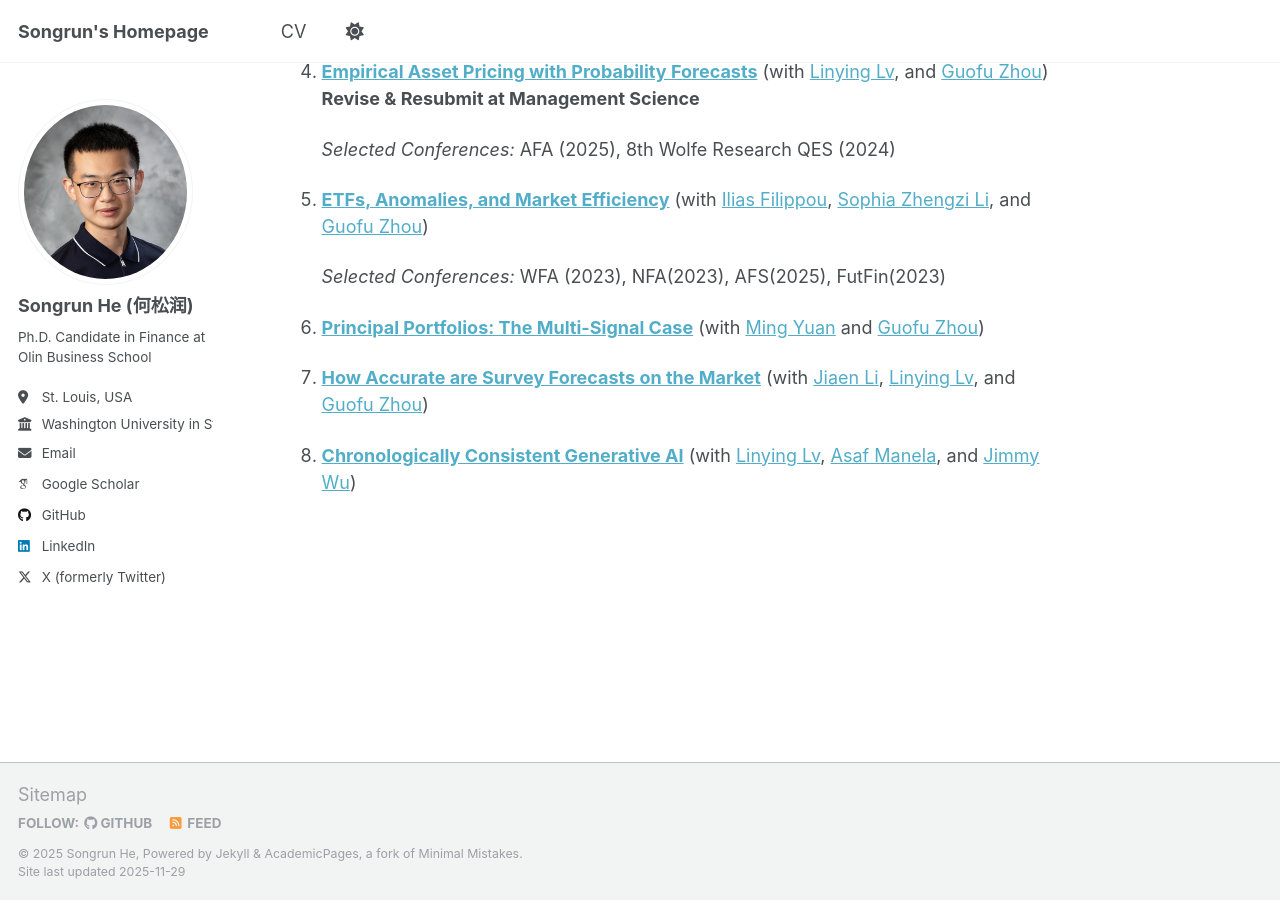
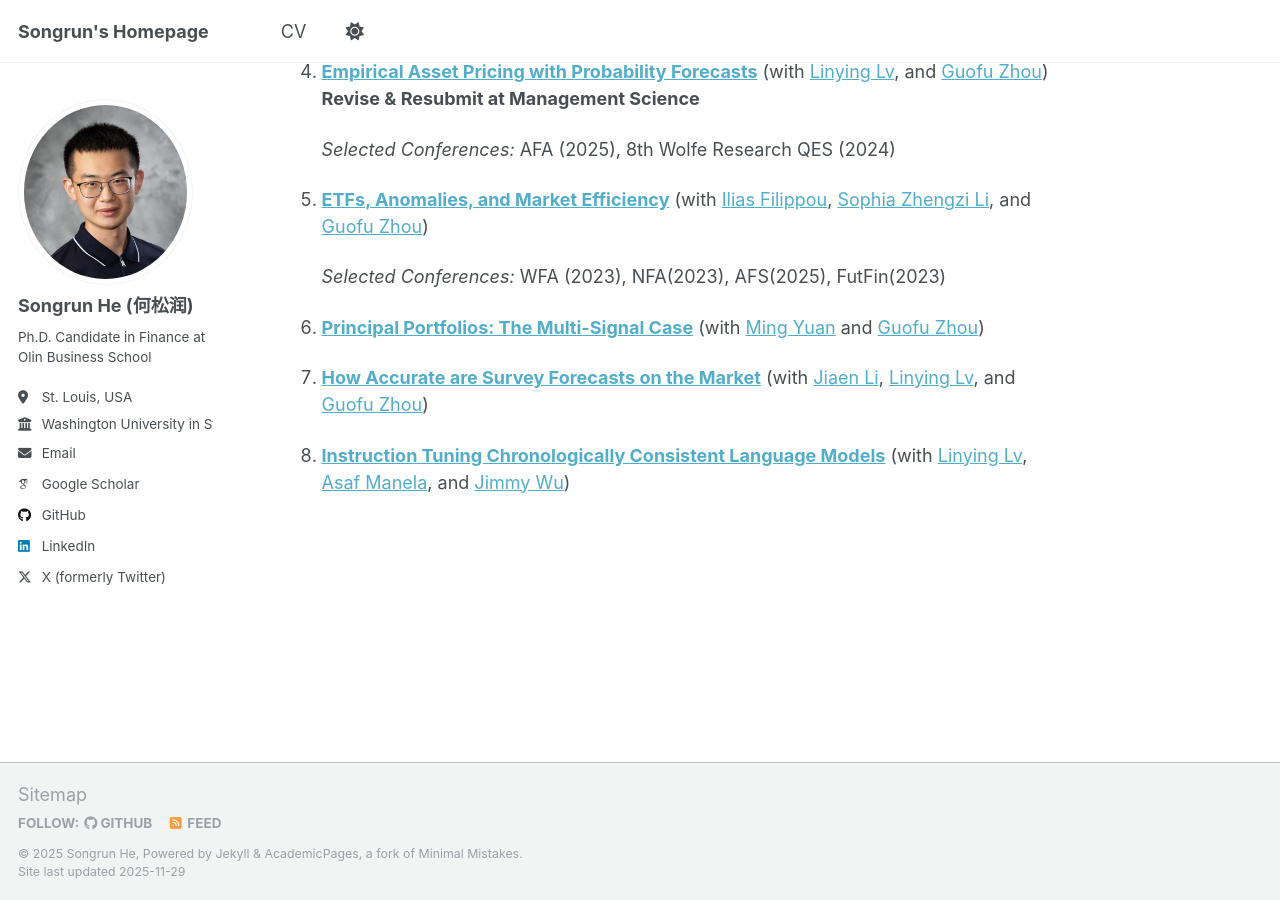
Before and after one commit to hesongrun/hesongrun.github.io, a Jekyll site: the page built from _pages/about.md, in a window 1280 px wide and 900 px high, scrolled down 1407 px. Built offline with Jekyll 4.4.1, drawn with Linux system fonts in a browser that asks for light colours; some web fonts are replaced.

Commit message:
Update paper title for generative AI research

```diff
--- a/_pages/about.md
+++ b/_pages/about.md
@@ -63,4 +63,4 @@ My research tries to understand the broad picture of the financial market and in
 
 7. [**How Accurate are Survey Forecasts on the Market**](https://papers.ssrn.com/sol3/papers.cfm?abstract_id=4390165) (with [Jiaen Li](https://sites.google.com/view/jiaenli/home), [Linying Lv](https://www.linyinglv.com/), and [Guofu Zhou](https://guofuzhou.github.io/))
 
-8. [**Chronologically Consistent Generative AI**](https://papers.ssrn.com/sol3/papers.cfm?abstract_id=5348747) (with [Linying Lv](https://www.linyinglv.com/), [Asaf Manela](https://asafmanela.github.io/), and [Jimmy Wu](https://sites.wustl.edu/jimmywu/))
+8. [**Instruction Tuning Chronologically Consistent Language Models**](https://papers.ssrn.com/sol3/papers.cfm?abstract_id=5348747) (with [Linying Lv](https://www.linyinglv.com/), [Asaf Manela](https://asafmanela.github.io/), and [Jimmy Wu](https://sites.wustl.edu/jimmywu/))
```
